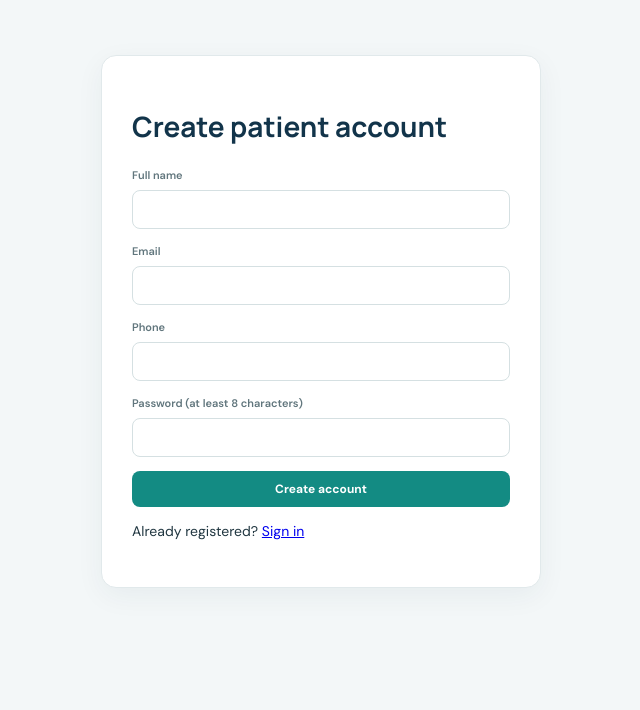
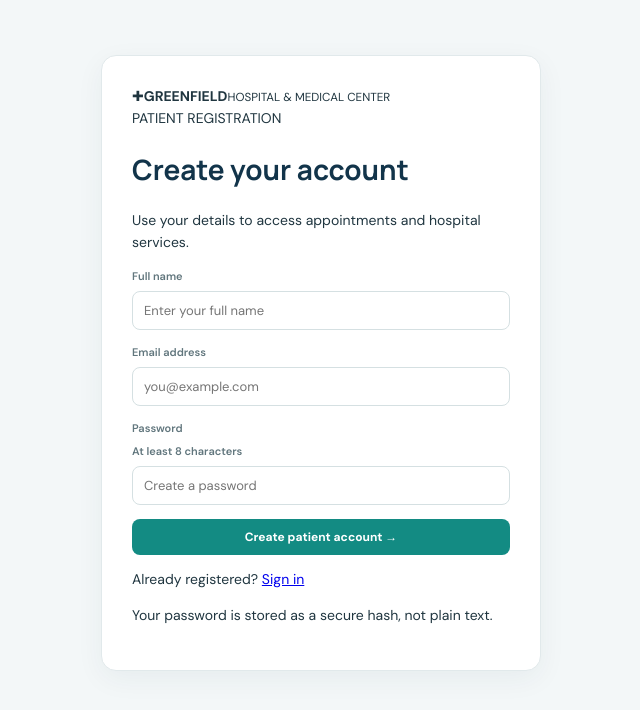
Before and after one commit to Krish201207/Clinic-FAQ-Project, a Flask app: page /register in a window 1280 px wide. Shown: the top 710 px of the page, without its empty margins (319-959 px from the left). Run offline with Flask 3, Linux system fonts and the light colour scheme.

Commit message:
Add files via upload

```diff
--- a/templates/register.html
+++ b/templates/register.html
@@ -1 +1,15 @@
-{% extends 'base.html' %}{% block body %}<main class="auth"><h1>Create patient account</h1><form method="post"><label>Full name<input name="name" maxlength="100" required></label><label>Email<input name="email" type="email" required></label><label>Phone<input name="phone" maxlength="30"></label><label>Password (at least 8 characters)<input name="password" type="password" minlength="8" required></label><button>Create account</button></form><p>Already registered? <a href="/login">Sign in</a></p></main>{% endblock %}
+{% extends 'base.html' %}{% block body %}
+<main class="auth auth-register">
+  <div class="auth-brand"><span class="auth-mark">✚</span><span><b>GREENFIELD</b><small>HOSPITAL & MEDICAL CENTER</small></span></div>
+  <span class="auth-kicker">PATIENT REGISTRATION</span>
+  <h1>Create your account</h1>
+  <p class="auth-subtitle">Use your details to access appointments and hospital services.</p>
+  <form method="post" autocomplete="on">
+    <label>Full name<input name="name" maxlength="100" autocomplete="name" placeholder="Enter your full name" required></label>
+    <label>Email address<input name="email" type="email" autocomplete="email" placeholder="you@example.com" required></label>
+    <label>Password <span class="field-hint">At least 8 characters</span><input name="password" type="password" minlength="8" autocomplete="new-password" placeholder="Create a password" required></label>
+    <button type="submit">Create patient account <span>→</span></button>
+  </form>
+  <p class="auth-switch">Already registered? <a href="{{ url_for('login') }}">Sign in</a></p>
+  <p class="auth-footnote">Your password is stored as a secure hash, not plain text.</p>
+</main>{% endblock %}
```
Also changed, not shown: templates/dashboard.html (+6 -6 lines).
